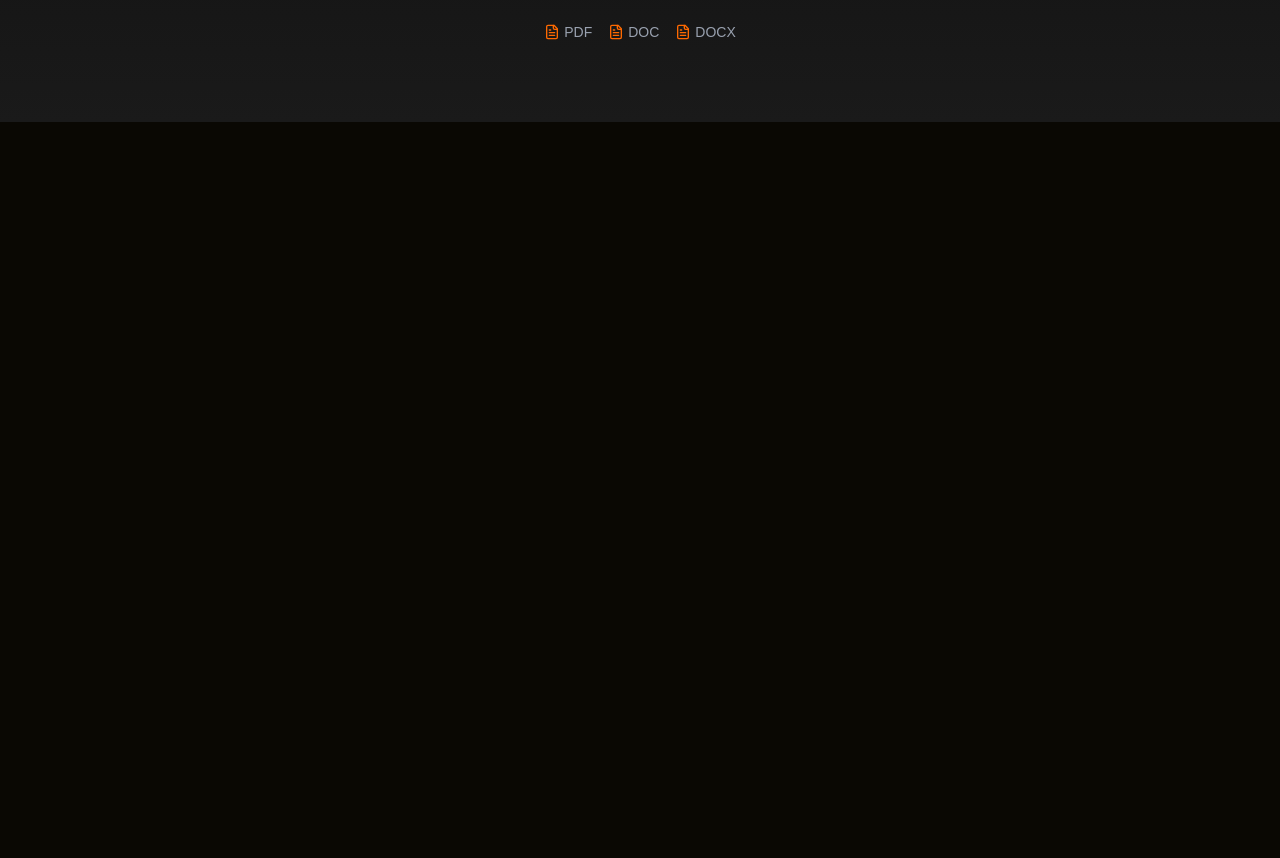
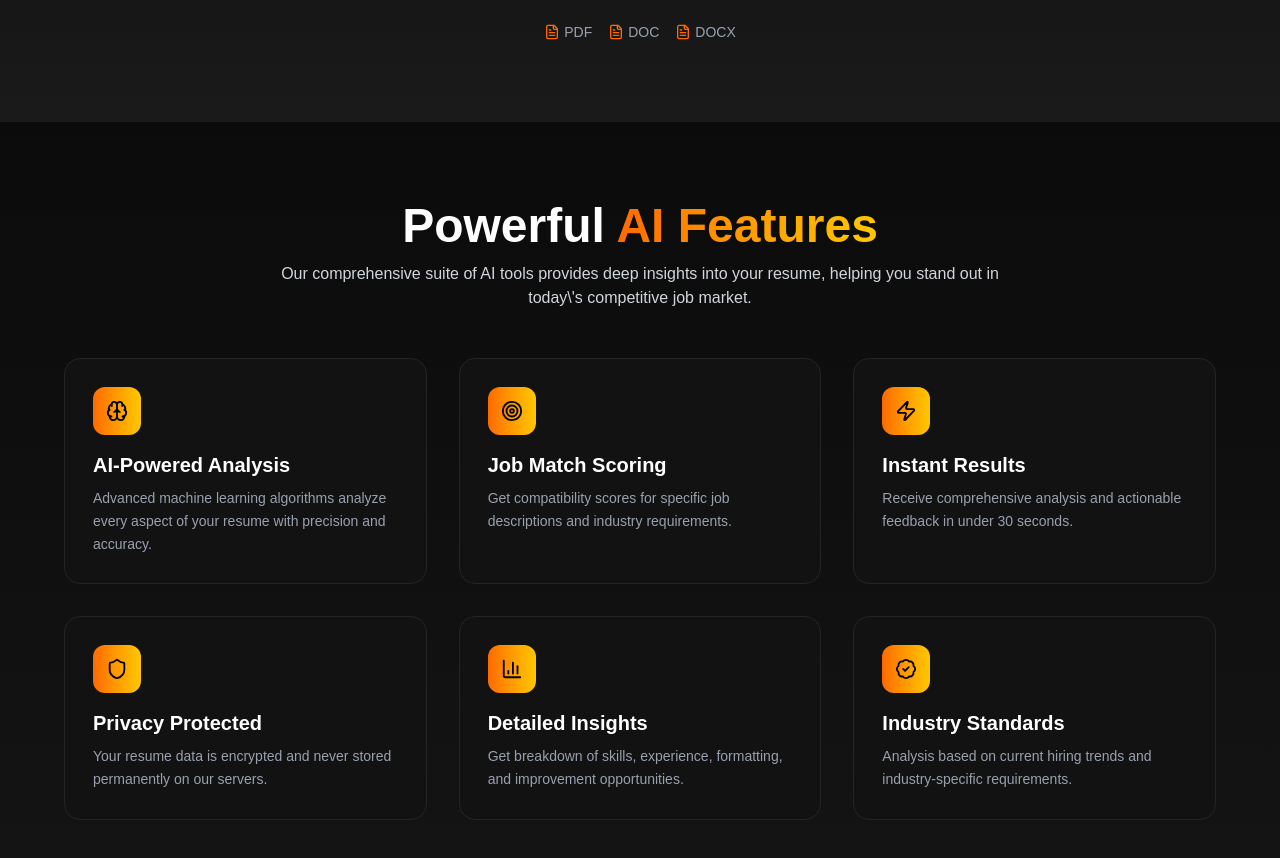
Before and after one commit to Dhanuka001/resume-ai, a Next.js app in the folder frontend/: page / in a window 1280 px wide. Shown: the part 1332-2190 px from the top of the page. Before the commit the page ends 1454 px from the top, so only its background shows below. Built offline with nearby package versions, Linux system fonts and the light colour scheme.

Commit message:
features section created

```diff
--- /dev/null
+++ b/frontend/app/components/FeaturesSection.tsx
@@ -0,0 +1,95 @@
+'use client';
+
+import { motion } from 'framer-motion';
+import { Brain, Target, Zap, Shield, BarChart3, BadgeCheck } from 'lucide-react';
+
+const headingGradient = 'bg-gradient-to-r from-orange-500 to-yellow-400 bg-clip-text text-transparent';
+
+const features = [
+  {
+    title: 'AI-Powered Analysis',
+    desc: 'Advanced machine learning algorithms analyze every aspect of your resume with precision and accuracy.',
+    Icon: Brain,
+  },
+  {
+    title: 'Job Match Scoring',
+    desc: 'Get compatibility scores for specific job descriptions and industry requirements.',
+    Icon: Target,
+  },
+  {
+    title: 'Instant Results',
+    desc: 'Receive comprehensive analysis and actionable feedback in under 30 seconds.',
+    Icon: Zap,
+  },
+  {
+    title: 'Privacy Protected',
+    desc: 'Your resume data is encrypted and never stored permanently on our servers.',
+    Icon: Shield,
+  },
+  {
+    title: 'Detailed Insights',
+    desc: 'Get breakdown of skills, experience, formatting, and improvement opportunities.',
+    Icon: BarChart3,
+  },
+  {
+    title: 'Industry Standards',
+    desc: 'Analysis based on current hiring trends and industry‑specific requirements.',
+    Icon: BadgeCheck,
+  },
+];
+
+const container = {
+  hidden: { opacity: 0 },
+  show: {
+    opacity: 1,
+    transition: { staggerChildren: 0.12, delayChildren: 0.1 },
+  },
+};
+
+const item = {
+  hidden: { opacity: 0, y: 30, scale: 0.98 },
+  show: { opacity: 1, y: 0, scale: 1, transition: { duration: 0.5, ease: 'easeOut' } },
+};
+
+const FeaturesSection = () => {
+  return (
+    <section id="features" className="py-20 px-6 sm:px-12 text-white bg-gradient-to-b from-[#0b0b0b] to-[#141414]">
+      {/* Heading */}
+      <div className="text-center max-w-3xl mx-auto mb-12">
+        <h2 className="text-3xl sm:text-4xl md:text-5xl font-extrabold mb-3">
+          Powerful <span className={headingGradient}>AI Features</span>
+        </h2>
+        <p className="text-gray-300">
+          Our comprehensive suite of AI tools provides deep insights into your resume,
+          helping you stand out in today\'s competitive job market.
+        </p>
+      </div>
+
+      {/* Grid */}
+      <motion.div
+        variants={container}
+        initial="hidden"
+        whileInView="show"
+        viewport={{ once: true, amount: 0.2 }}
+        className="grid gap-6 md:gap-8 grid-cols-1 md:grid-cols-2 xl:grid-cols-3 max-w-6xl mx-auto"
+      >
+        {features.map(({ title, desc, Icon }, i) => (
+          <motion.div
+            key={title}
+            variants={item}
+            whileHover={{ y: -6, boxShadow: '0 10px 30px rgba(0,0,0,0.25)' }}
+            className="rounded-2xl bg-[#121212] border border-[#242424] p-6 md:p-7 h-full"
+          >
+            <div className="mb-4 inline-flex items-center justify-center w-12 h-12 rounded-xl bg-gradient-to-r from-orange-500 to-yellow-400">
+              <Icon className="text-black" size={22} />
+            </div>
+            <h3 className="text-xl font-semibold mb-2">{title}</h3>
+            <p className="text-sm text-gray-400 leading-relaxed">{desc}</p>
+          </motion.div>
+        ))}
+      </motion.div>
+    </section>
+  );
+};
+
+export default FeaturesSection;
--- a/frontend/app/page.tsx
+++ b/frontend/app/page.tsx
@@ -1,12 +1,14 @@
 import Image from "next/image";
 import Hero from "./components/Hero";
 import UploadSection from "./components/UploadSection";
+import FeaturesSection from "./components/FeaturesSection";
 
 export default function Home() {
   return (
     <div>
       <Hero/>
       <UploadSection/>
+      <FeaturesSection/>
     </div>
   );
 }
```
